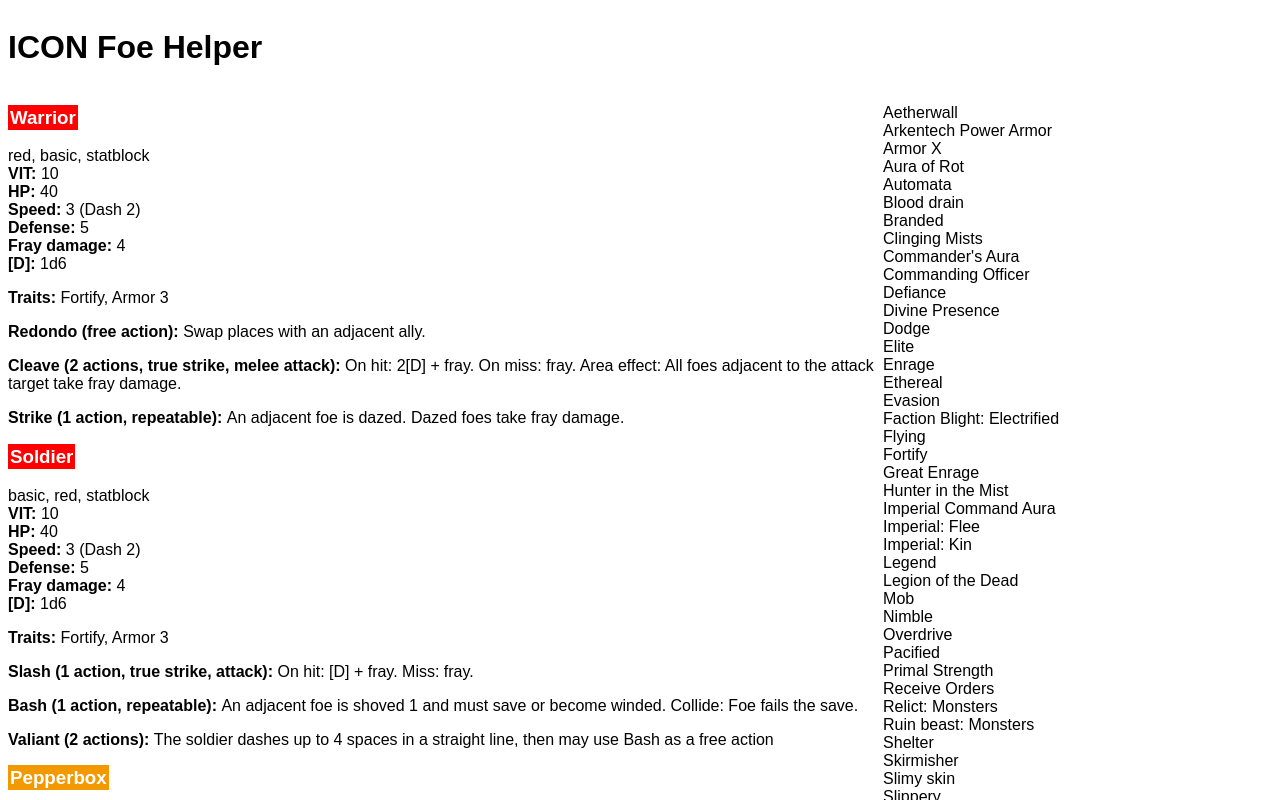
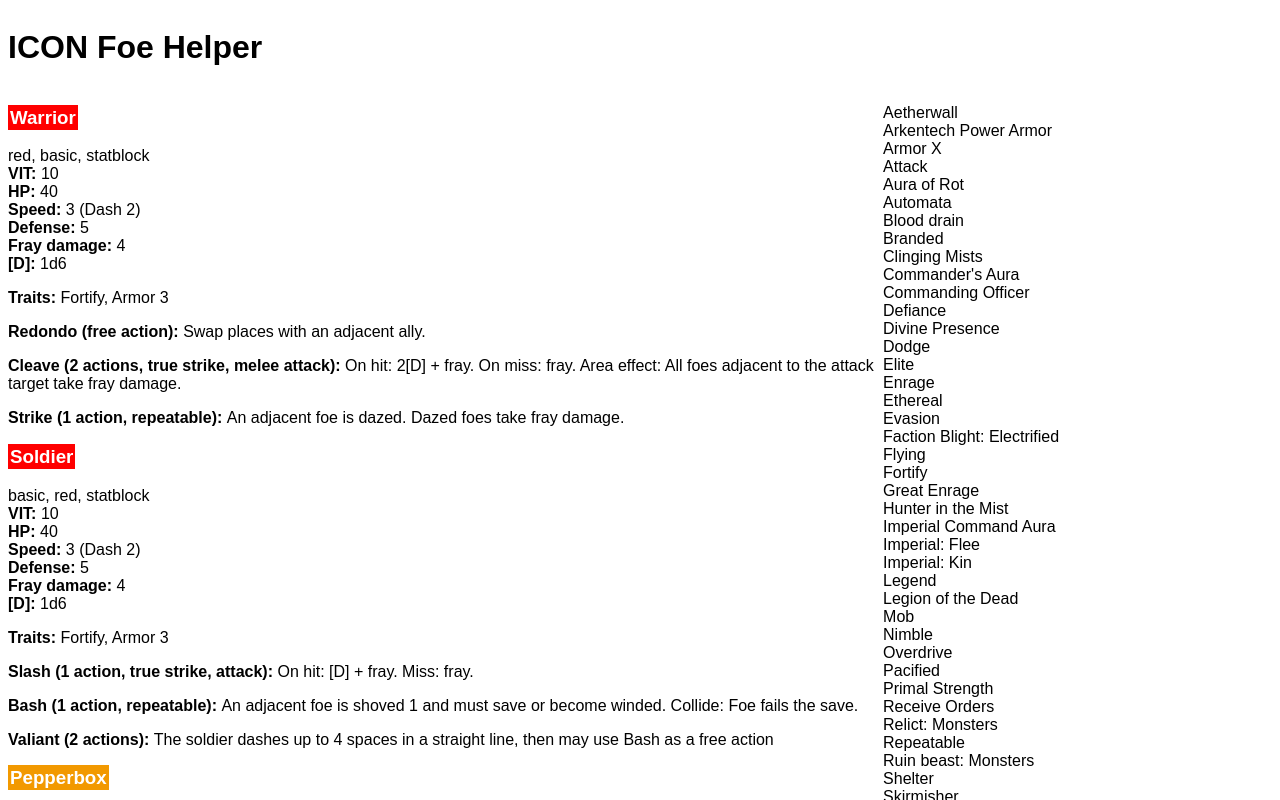
Before and after one commit to nick-hiebl/icon-foe-helper, a React (Vite) app: page / in a window 1280 px wide. Shown: the top 800 px of the page. Built offline with nearby package versions, Linux system fonts and the light colour scheme.

Commit message:
Tooltip tags

```diff
--- a/src/FoeData.ts
+++ b/src/FoeData.ts
@@ -126,5 +126,5 @@ export const foes = Array.from(enemyMap.entries())
 export const traitMap = new Map<string, TraitInfo>()
 
 for (const trait of FOE_DATA.traits) {
-  traitMap.set(trait.name, trait)
+  traitMap.set(trait.name.toLocaleLowerCase(), trait)
 }
--- a/src/components/FoeAction.tsx
+++ b/src/components/FoeAction.tsx
@@ -1,5 +1,6 @@
-import { CSSProperties } from 'react'
+import { CSSProperties, Fragment, ReactNode } from 'react'
 
+import { traitMap } from '../FoeData'
 import { Action } from '../types'
 
 interface Props {
@@ -29,10 +30,35 @@ export const FoeAction = ({ action }: Props) => {
       <span style={BOLD}>
         {action.name}
         {' ('}
-        {[renderCost(action), ...action.tags].join(', ')}
+        {renderCost(action)}
+        {action.tags.map((tag) => (
+          <Fragment key={tag}>
+            {', '}
+            <ActionTag tag={tag} />
+          </Fragment>
+        ))}
         {'): '}
       </span>
       <span>{action.text}</span>
     </p>
   )
 }
+
+interface TraitTooltipProps {
+  children: ReactNode
+  traitName: string
+}
+
+export const TraitTooltip = ({ children, traitName }: TraitTooltipProps) => {
+  const traitData = traitMap.get(traitName.toLocaleLowerCase())
+
+  const tooltip = traitData
+    ? `${traitData.name}\n${traitData.text}`
+    : 'No trait found'
+
+  return <span title={tooltip}>{children}</span>
+}
+
+export const ActionTag = ({ tag }: { tag: string }) => {
+  return <TraitTooltip traitName={tag}>{tag}</TraitTooltip>
+}
--- a/src/components/FoeDetails.tsx
+++ b/src/components/FoeDetails.tsx
@@ -1,9 +1,9 @@
-import { CSSProperties, Fragment, useState } from 'react'
+import { CSSProperties, Fragment, ReactNode, useState } from 'react'
 
 import { traitMap } from '../FoeData'
 
 import { Foe, FoeLegend, Trait } from '../types'
-import { FoeAction } from './FoeAction'
+import { FoeAction, TraitTooltip } from './FoeAction'
 
 interface Props {
   foe: Foe
@@ -127,13 +127,9 @@ export const FoeStats = ({ foe }: Props) => {
 }
 
 export const FoeTrait = ({ trait }: { trait: Trait }) => {
-  const traitData = traitMap.get(trait.name)
-
   const text = renderTrait(trait)
 
-  return (
-    <span title={traitData?.text || 'No trait found'}>{text}</span>
-  )
+  return <TraitTooltip traitName={trait.name}>{text}</TraitTooltip>
 }
 
 export const FoePhases = ({ foe }: Props) => {
--- a/src/foe_data.json
+++ b/src/foe_data.json
@@ -13,6 +13,10 @@
             "text": "Start combat with Vigor 1."
         },
         {
+            "name": "Attack",
+            "text": "Characters can only make one ability with the attack tag per turn."
+        },
+        {
             "name": "Aura of Rot",
             "text": "The creature has aura 2. Foes that start or end their turn in the aura lose all vigor, then take 2 piercing damage."
         },
@@ -131,6 +135,10 @@
         {
             "name": "Receive Orders",
             "text": "When an imperial that's not a commanding officer starts its turn in range of an imperial command aura, it recharges all of its abilities."
+        },
+        {
+            "name": "Repeatable",
+            "text": "This action is repeatable any number of times in a turn, ignoring the no repeats rule."
         },
         {
             "name": "Relict: Monsters",
@@ -303,7 +311,7 @@
             "also": [],
             "traits": [
                 {
-                    "name": "Monsters"
+                    "name": "Relict: Monsters"
                 },
                 {
                     "name": "Faction Blight: Electrified"
```
